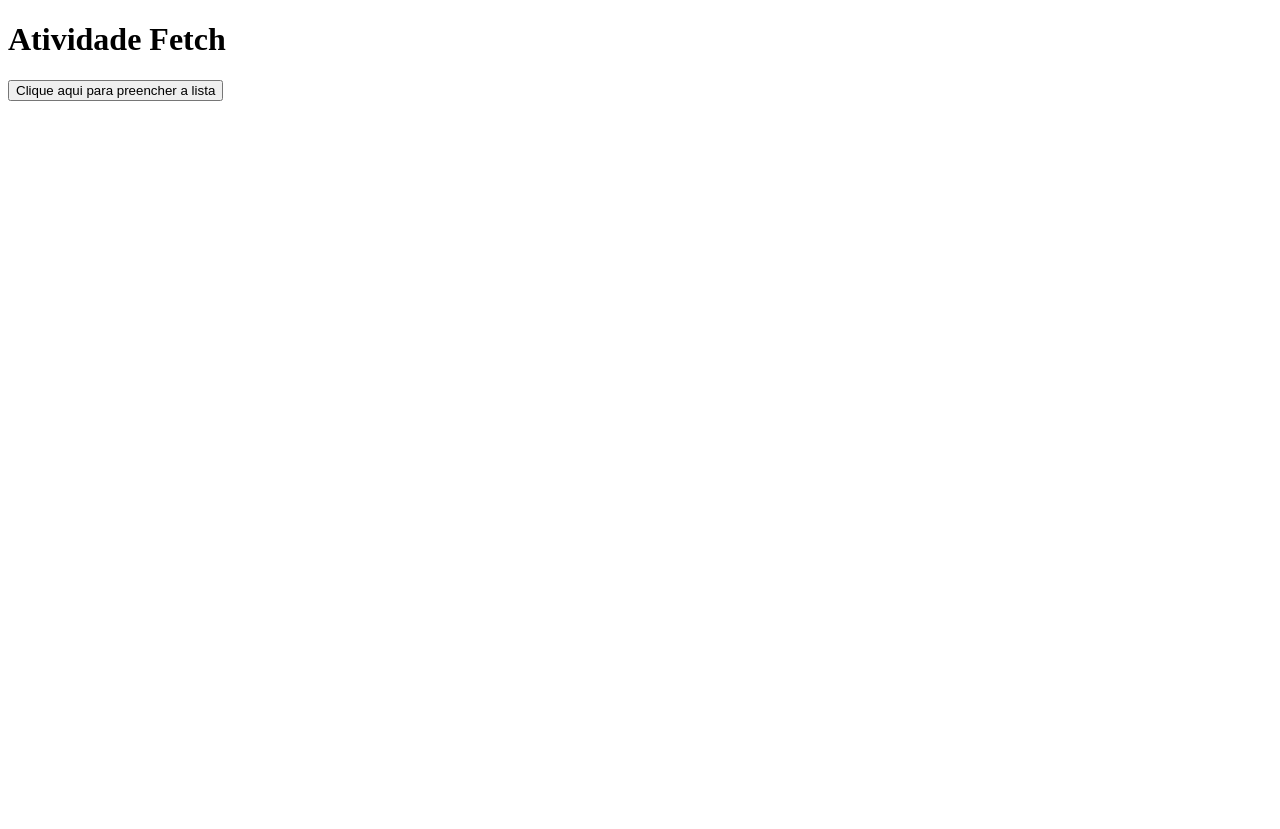
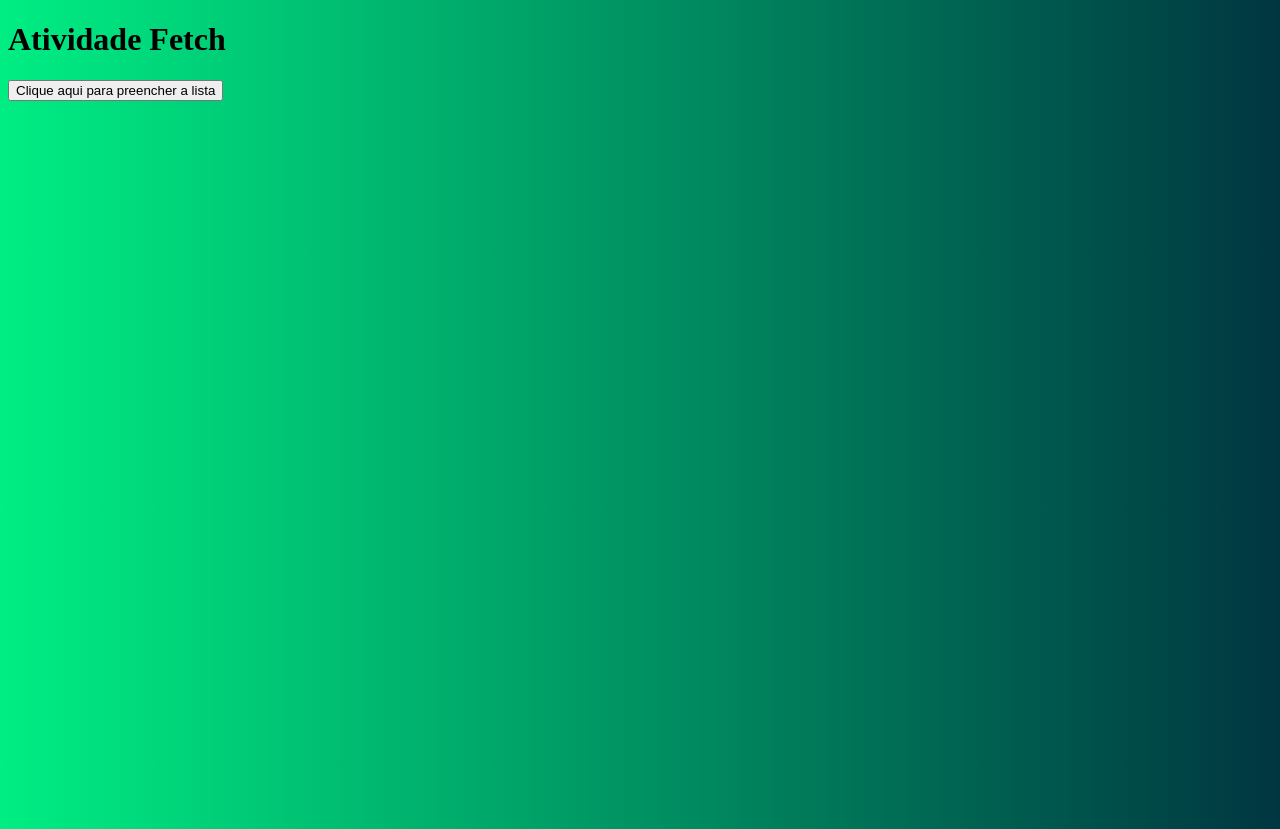
Before and after one commit to caiolliveiraa/FETCHAPI-JS, a plain HTML site: page index.html in a window 1280 px wide. Before the commit the page ends 800 px from the top, so only its background shows below. Drawn offline with Linux system fonts and the light colour scheme.

Commit message:
FETCH-API-JS

```diff
--- /dev/null
+++ b/index.css
@@ -0,0 +1,9 @@
+
+body{
+    height: 100vh;
+    background: linear-gradient(
+    90deg,
+        rgb(0, 238, 131) 0%,
+        rgb(0, 54, 65) 100%
+    );
+}
--- a/index.html
+++ b/index.html
@@ -4,6 +4,7 @@
     <meta charset="UTF-8">
     <meta http-equiv="X-UA-Compatible" content="IE=edge">
     <meta name="viewport" content="width=device-width, initial-scale=1.0">
+    <link rel="stylesheet" href="index.css">
     <script src="index.js" defer ></script>
     <title>ATIVIDADE FETCH</title>
 </head>
```
